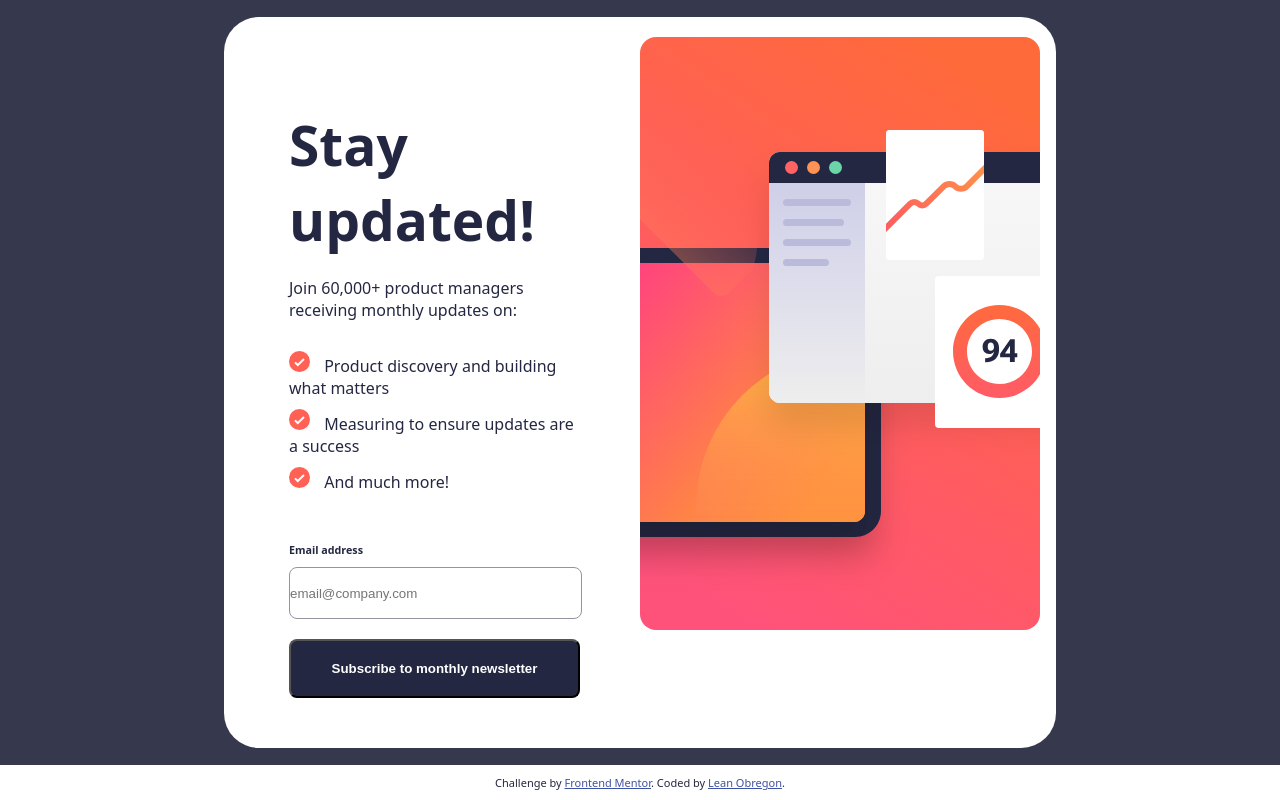
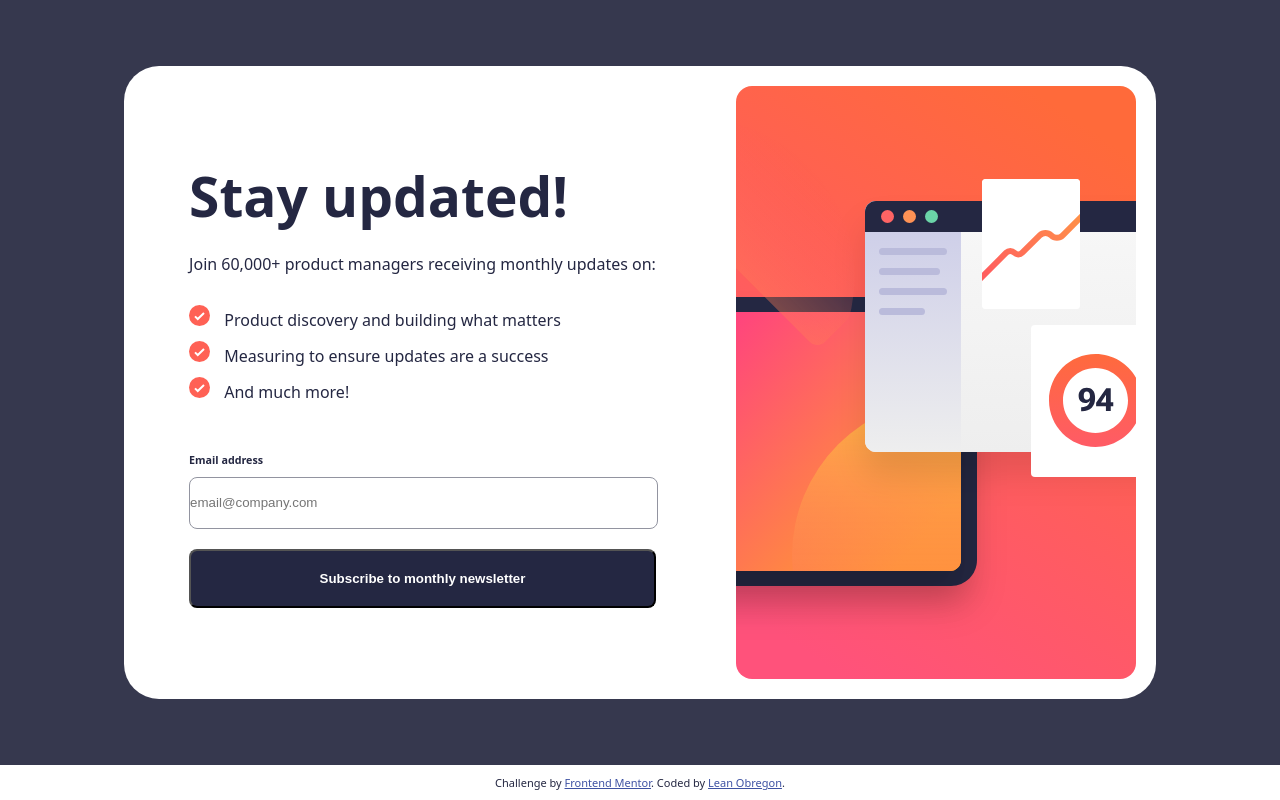
Before and after one commit to leann1109/newsletter-signup, a website: page index.html in a window 1280 px wide. Drawn offline with nearby package versions, Linux system fonts and the light colour scheme; files that its build step writes are made by us from their sources.

Commit message:
aligned content in center

```diff
--- a/styles/index.scss
+++ b/styles/index.scss
@@ -23,27 +23,32 @@ body {
     color: var(--font-color);
     width: 100vw;
     height: 100vh;
+    justify-content: center;
+    margin: auto;
 }
 
 .sign-up-form-container {
     display: flex;
     background-color: var(--newsletter-background);
     border-radius: 35px;
+    overflow: hidden;
     margin: auto;
-    width: 65%;
-    // height: 80%;
 }
 
 .sign-up-form-left-container {
     display: flex;
     flex-direction: column;
-    margin: 50px 60px 50px 65px;
-    width: 50%;
+    justify-content: center;
+    padding: 20px 60px 20px 65px;
 
     .sign-up-form-heading {
+        // display: flex;
+        // flex-grow: 1;
+        // flex-shrink: 0;
+        // flex-basis: 100px;
         font-size: 55px;
         font-weight: 700;
-        margin-top: 40px;
+        margin: 0;
     }
 
     .sign-up-form-message {
@@ -95,11 +100,12 @@ body {
 }
 
 .sign-up-form-right-container {
-    // display: flex;
-    width: 50%;
+    display: flex;
 
     .sign-up-form-illustration {
-    padding: 20px 20px 20px 0px;
+        display: flex;
+        padding: 20px;
+        object-fit: contain;
     }
 }
 
@@ -117,5 +123,7 @@ footer {
 }
 
 @media screen and (max-width: 375px){
-
+    body {
+        flex-direction: column;
+    }
 }
```
